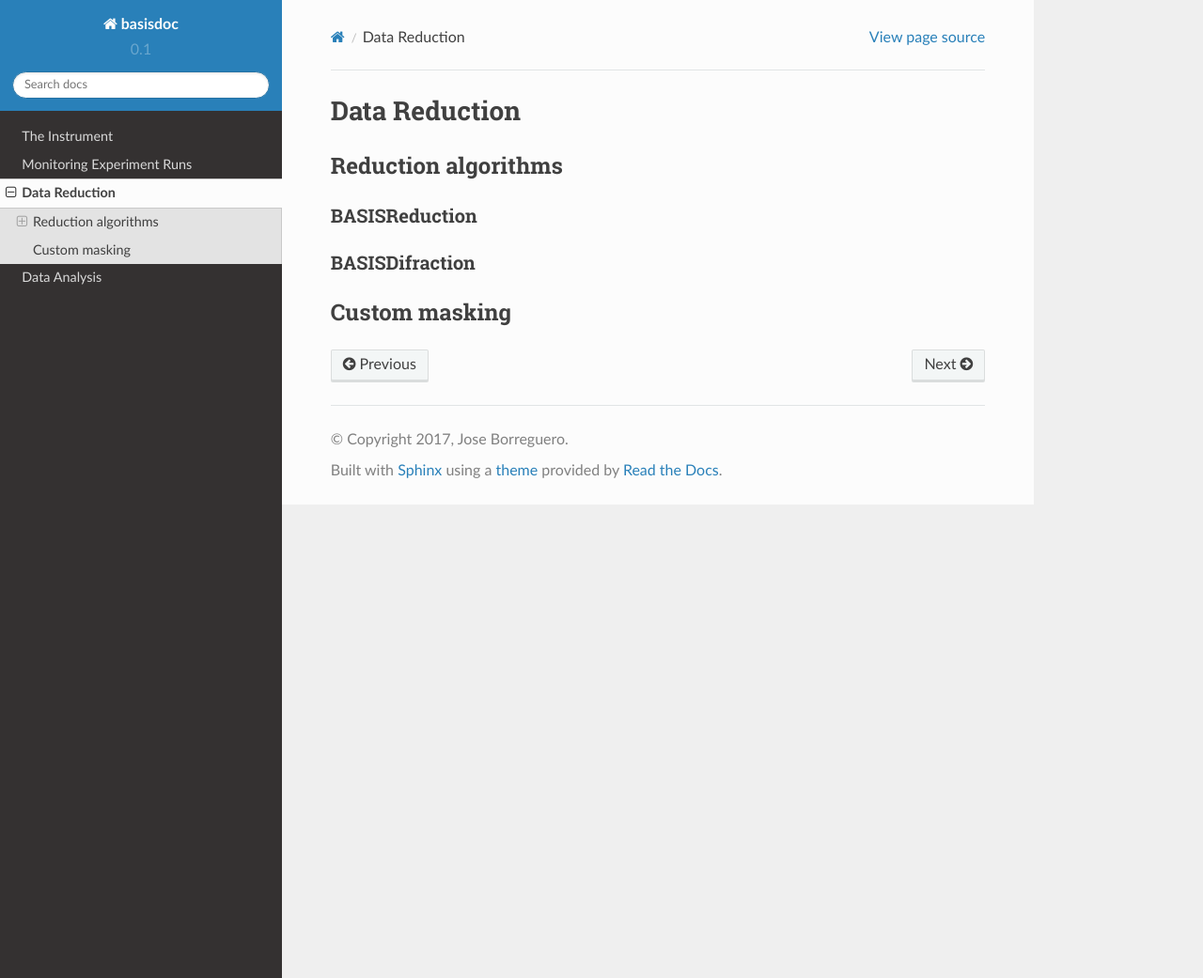
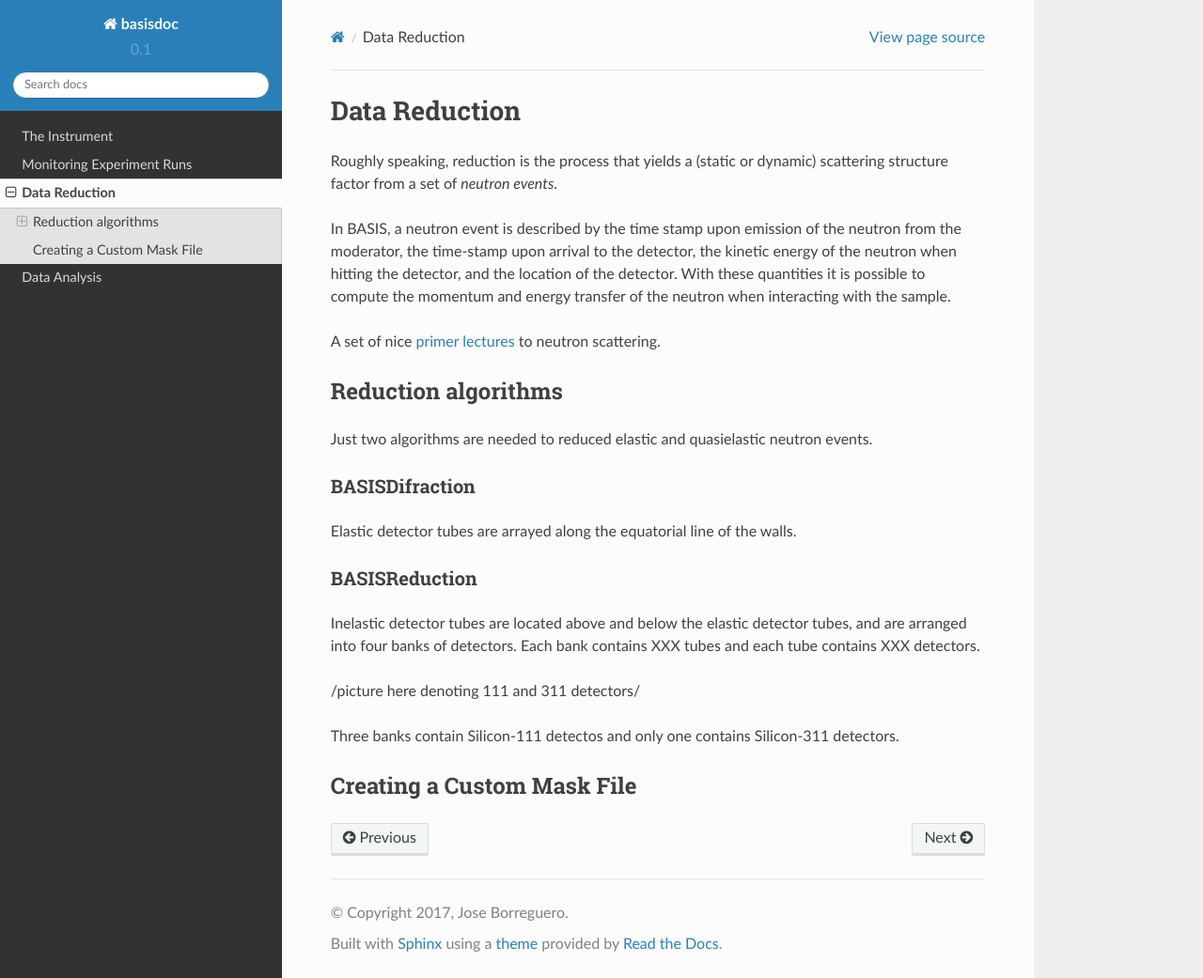
Before and after one commit to gitter-badger/basisdoc, a Sphinx documentation site: the page built from docs/reduction/index.rst, in a window 1280 px wide and 1041 px high. Shown: the whole window at 94% size. Built offline with Sphinx 7.4.7 and the Read the Docs theme 2.0.0, drawn with Linux system fonts in a browser that asks for light colours.

Commit message:
Refs #23 added text

```diff
--- a/docs/reduction/index.rst
+++ b/docs/reduction/index.rst
@@ -1,14 +1,44 @@
 Data Reduction
 ==============
+
+Roughly speaking, reduction is the process that yields a (static or
+dynamic) scattering structure factor from a set of *neutron events*.
+
+In BASIS, a neutron event is described by the time stamp upon emission of
+the neutron from the moderator, the time-stamp upon arrival to the detector,
+the kinetic energy of the neutron when hitting the detector, and the location
+of the detector. With these quantities it is possible to compute the
+momentum and energy transfer of the neutron when interacting with the sample.
+
+A set of nice
+`primer lectures <https://neutrons.ornl.gov/sites/default/files/intro_to_neutron_scattering.pdf>`_
+to neutron scattering.
+
 
 Reduction algorithms
 --------------------
 
-BASISReduction
-~~~~~~~~~~~~~~
+Just two algorithms are needed to reduced elastic and quasielastic neutron
+events.
 
 BASISDifraction
 ~~~~~~~~~~~~~~~
 
-Custom masking
---------------
+Elastic detector tubes are arrayed along the equatorial line of the walls.
+
+
+BASISReduction
+~~~~~~~~~~~~~~
+
+Inelastic detector tubes are located above and below the elastic detector
+tubes, and are arranged into four banks of detectors. Each bank contains XXX
+tubes and each tube contains XXX detectors.
+
+/picture here denoting 111 and 311 detectors/
+
+Three banks contain Silicon-111 detectos and only one contains Silicon-311
+detectors.
+
+
+Creating a Custom Mask File
+---------------------------
```
